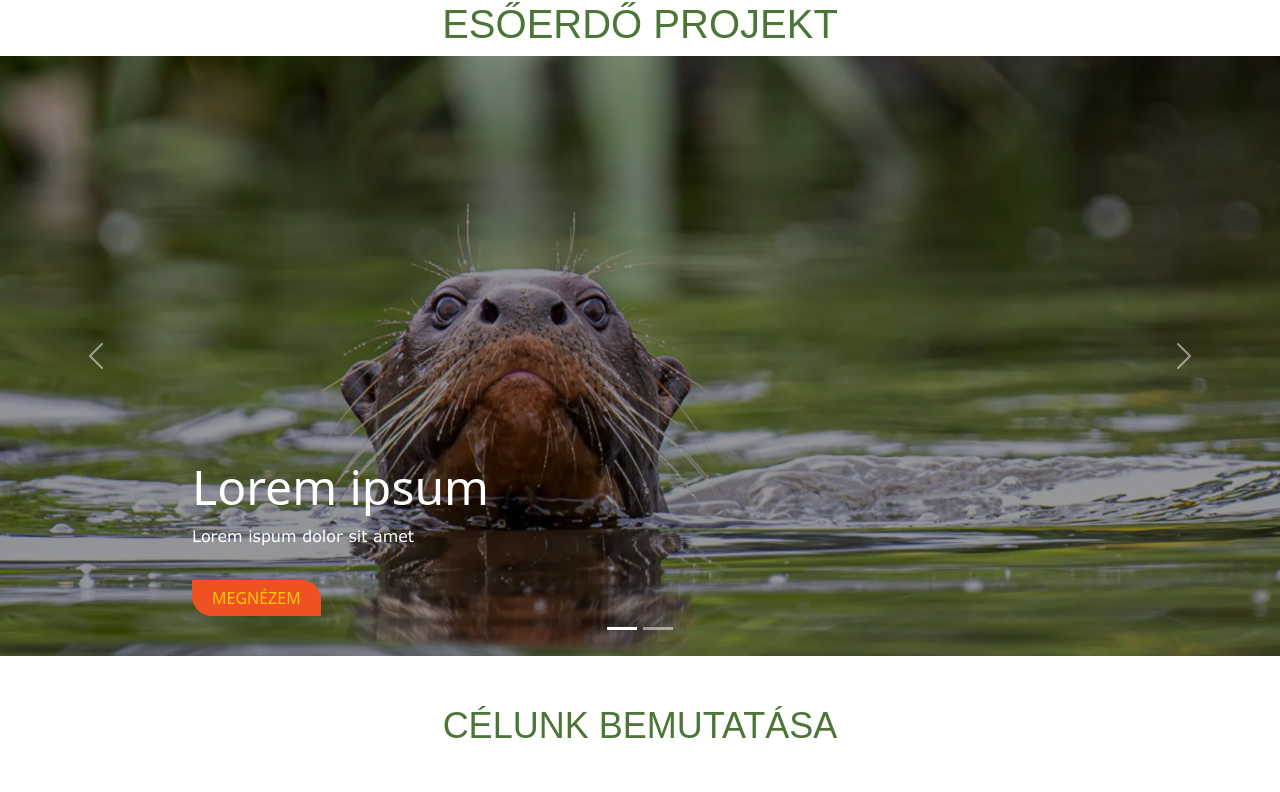
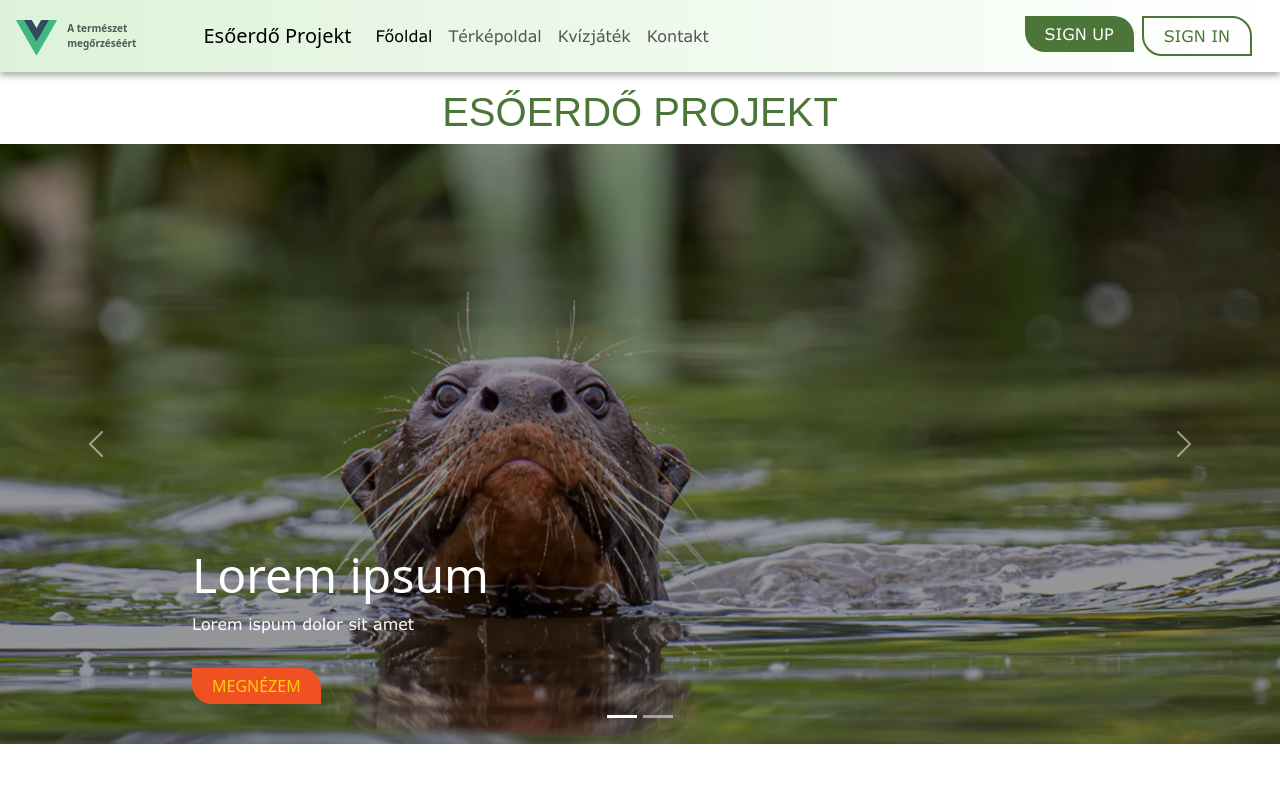
Before and after one commit to DornyiAdam244/Rainforest-Project, a Vue app: page / in a window 1280 px wide. Shown: the top 792 px of the page. Built offline with nearby package versions, Linux system fonts and the light colour scheme.

Commit message:
Header.vue
Added Responsive Header
Refactored btn:hover and added outline btn style

```diff
--- a/src/App.vue
+++ b/src/App.vue
@@ -1,10 +1,12 @@
 <script setup>
 import Footer from './components/Footer.vue';
+import Header from './components/Header.vue';
 </script>
 
 <template>
 
   <main>
+    <Header/>
     <router-view />
     <Footer/>
   </main>
--- /dev/null
+++ b/src/components/Header.vue
@@ -0,0 +1,68 @@
+<script setup></script>
+<template>
+    <header class="d-flex p-3 sticky-top mb-3">
+        <div class="logo">
+            <div class="d-flex align-items-center">
+                <router-link to="/home"><img src="../assets/vue.svg" alt=""></router-link>
+                <small class="text-muted">A természet megőrzéséért</small>
+            </div>
+        </div>
+        <nav class="navbar navbar-expand-lg w-100 py-0 pe-0 ps-3 navbar-light">
+            <div class="container-fluid">
+                <a class="navbar-brand" href="#">Esőerdő Projekt</a>
+                <button class="navbar-toggler" type="button" data-bs-toggle="collapse" data-bs-target="#navbarNav"
+                    aria-controls="navbarNav" aria-expanded="false" aria-label="Toggle navigation">
+                    <span class="navbar-toggler-icon"></span>
+                </button>
+                <div class="collapse navbar-collapse w-100" id="navbarNav">
+                    <ul class="navbar-nav w-100">
+                        <li class="nav-item">
+                            <a class="nav-link active" aria-current="page" href="#">Főoldal</a>
+                        </li>
+                        <li class="nav-item">
+                            <a class="nav-link" href="#">Térképoldal</a>
+                        </li>
+                        <li class="nav-item">
+                            <a class="nav-link" href="#">Kvízjáték</a>
+                        </li>
+                        <li class="nav-item">
+                            <a href="#" class="nav-link">Kontakt</a>
+                        </li>
+                        <li class="nav-item ms-lg-auto me-lg-2 mb-2 mb-lg-0 mb-xl-0">
+                            <button class="btn" type="button">Sign Up</button>
+                        </li>
+                        <li class="nav-item">
+                            <button class="btn outline" type="button">Sign in</button>
+                        </li>
+                    </ul>
+                </div>
+            </div>
+        </nav>
+    </header>
+</template>
+<style scoped>
+header {
+    background: linear-gradient(to right, #ddf3d9, #ffffff);
+    box-shadow: 0 4px 6px #0000004d;
+}
+
+.logo img {
+  height: 40px;
+  margin-right: 10px;
+}
+.logo {
+  font-weight: bold;
+  font-size: 20px;
+}
+
+.logo small {
+    font-size: 10px;
+}
+
+.nav-link:hover {
+  color: #007b5e;
+  transform: scale(1.05);
+  transition: all 0.2s ease-in-out;
+}
+
+</style>
--- a/src/css/style.css
+++ b/src/css/style.css
@@ -65,10 +65,13 @@ h3 {
   text-transform: uppercase;
 }
 
-.btn:not(.footer-top button) {
+.btn:not(.footer-top .btn, .outline) {
   background-color: #4b7637;
   color: #fff;
   border: none;
+}
+
+.btn:not(.footer-top .btn) {
   text-transform: uppercase;
   padding-left: 20px;
   padding-right: 20px;
@@ -76,6 +79,20 @@ h3 {
   box-shadow: none !important;
 }
 
+.btn.outline {
+  background-color: transparent;
+  border: 2px solid #4b7637;
+  color: #4b7637;
+}
+
+.btn.outline:hover {
+  background-color: #4b763775;
+}
+
+.btn:active:not(.outline) {
+  background-color: #4b7637a4 !important;
+
+}
 .btnYellow {
   background-color: #f05122 !important;
   color: #fccd07 !important
```
